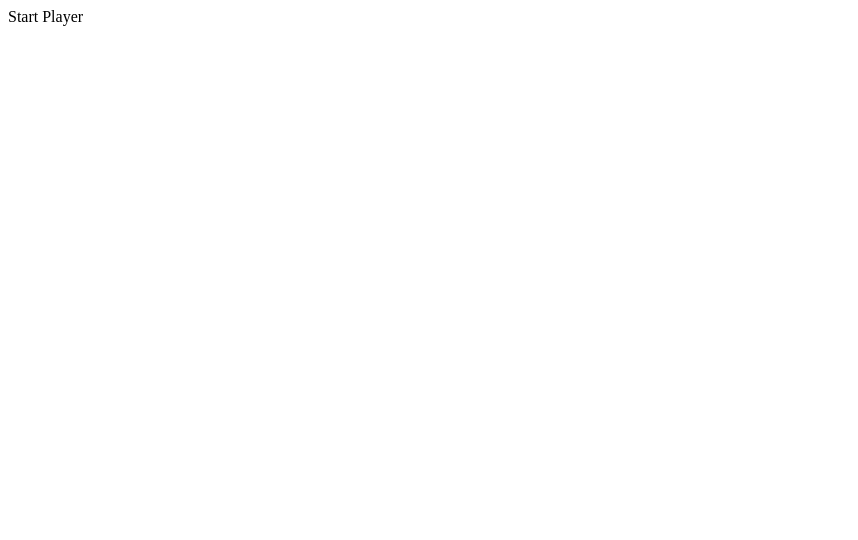
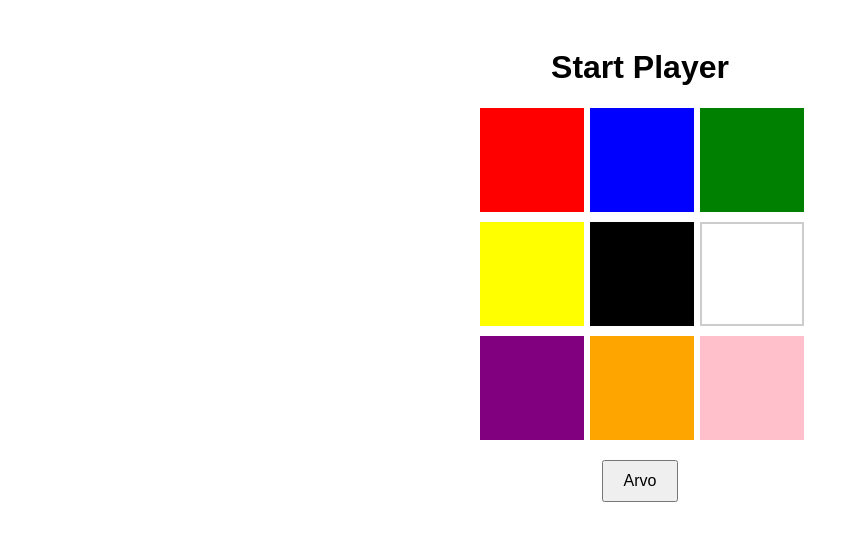
Before and after one commit to FinMaky/StartPlayer, a plain HTML site: page index.html in a window 1280 px wide. Shown: the whole page, without its empty margins (0-858 px from the left). Drawn offline with Linux system fonts and the light colour scheme.

Commit message:
Add player color selection and random order drawing

```diff
--- a/index.html
+++ b/index.html
@@ -1,10 +1,84 @@
 <!DOCTYPE html>
-<html lang="en">
+<html lang="fi">
 <head>
   <meta charset="UTF-8" />
   <title>Start Player</title>
+  <style>
+    body {
+      font-family: sans-serif;
+      text-align: center;
+      padding: 20px;
+    }
+    .grid {
+      display: grid;
+      grid-template-columns: repeat(3, 100px);
+      grid-gap: 10px;
+      justify-content: center;
+      margin-bottom: 20px;
+    }
+    .color {
+      width: 100px;
+      height: 100px;
+      border: 2px solid transparent;
+      cursor: pointer;
+      position: relative;
+      display: flex;
+      align-items: center;
+      justify-content: center;
+      font-size: 2em;
+      font-weight: bold;
+      user-select: none;
+    }
+    .color.selected {
+      border-color: #000;
+    }
+    button {
+      padding: 10px 20px;
+      font-size: 16px;
+      cursor: pointer;
+    }
+  </style>
 </head>
 <body>
-  Start Player
+  <h1>Start Player</h1>
+  <div class="grid">
+    <div class="color" data-color="red" style="background:red;color:white;"></div>
+    <div class="color" data-color="blue" style="background:blue;color:white;"></div>
+    <div class="color" data-color="green" style="background:green;color:white;"></div>
+    <div class="color" data-color="yellow" style="background:yellow;color:black;"></div>
+    <div class="color" data-color="black" style="background:black;color:white;"></div>
+    <div class="color" data-color="white" style="background:white;color:black;border:2px solid #ccc;"></div>
+    <div class="color" data-color="purple" style="background:purple;color:white;"></div>
+    <div class="color" data-color="orange" style="background:orange;color:black;"></div>
+    <div class="color" data-color="pink" style="background:pink;color:white;"></div>
+  </div>
+  <button id="draw">Arvo</button>
+
+  <script>
+    const squares = document.querySelectorAll('.color');
+
+    squares.forEach(square => {
+      square.addEventListener('click', () => {
+        square.classList.toggle('selected');
+        square.textContent = '';
+      });
+    });
+
+    function shuffle(array) {
+      for (let i = array.length - 1; i > 0; i--) {
+        const j = Math.floor(Math.random() * (i + 1));
+        [array[i], array[j]] = [array[j], array[i]];
+      }
+    }
+
+    document.getElementById('draw').addEventListener('click', () => {
+      const selected = Array.from(document.querySelectorAll('.color.selected'));
+      selected.forEach(el => el.textContent = '');
+      shuffle(selected);
+      selected.forEach((el, index) => {
+        el.textContent = index + 1;
+      });
+    });
+  </script>
 </body>
 </html>
```
